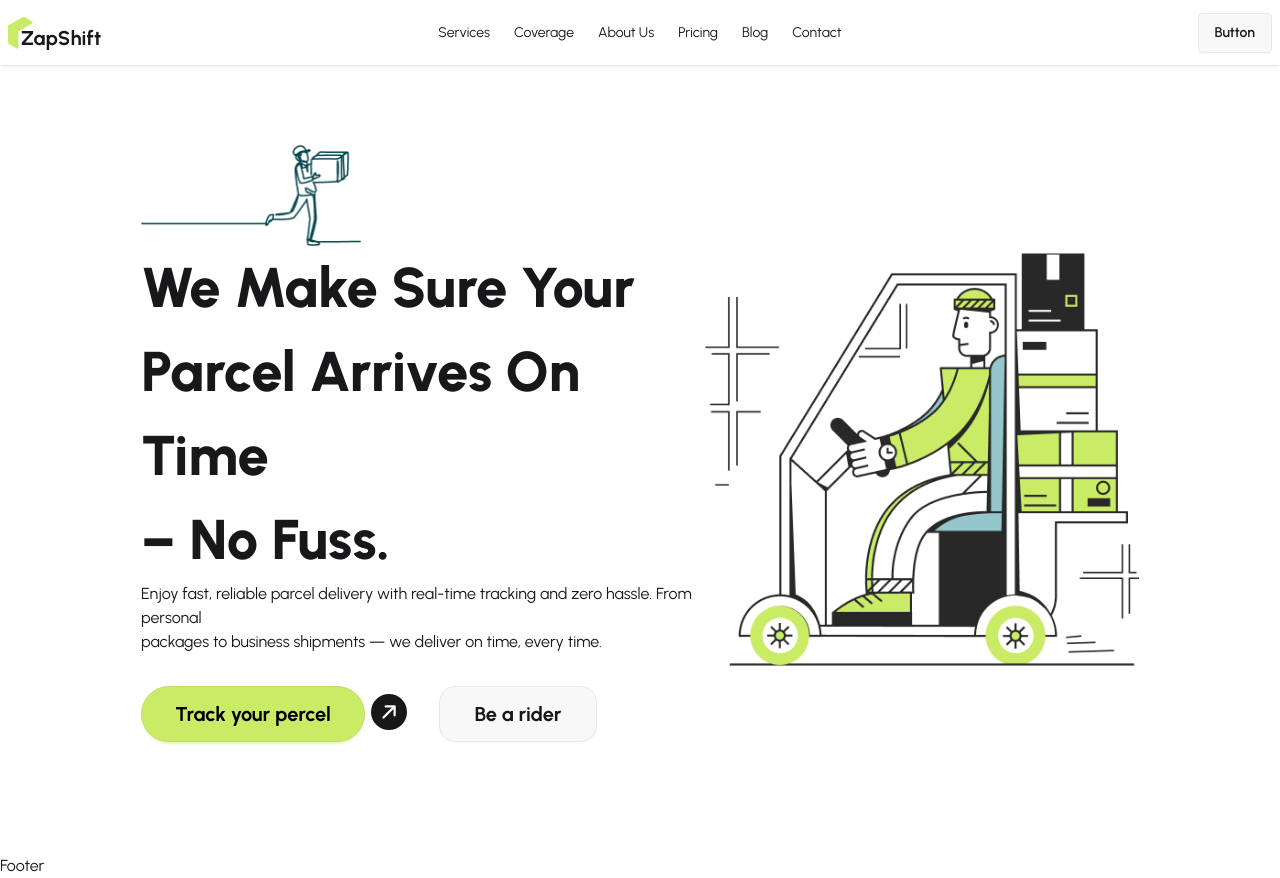
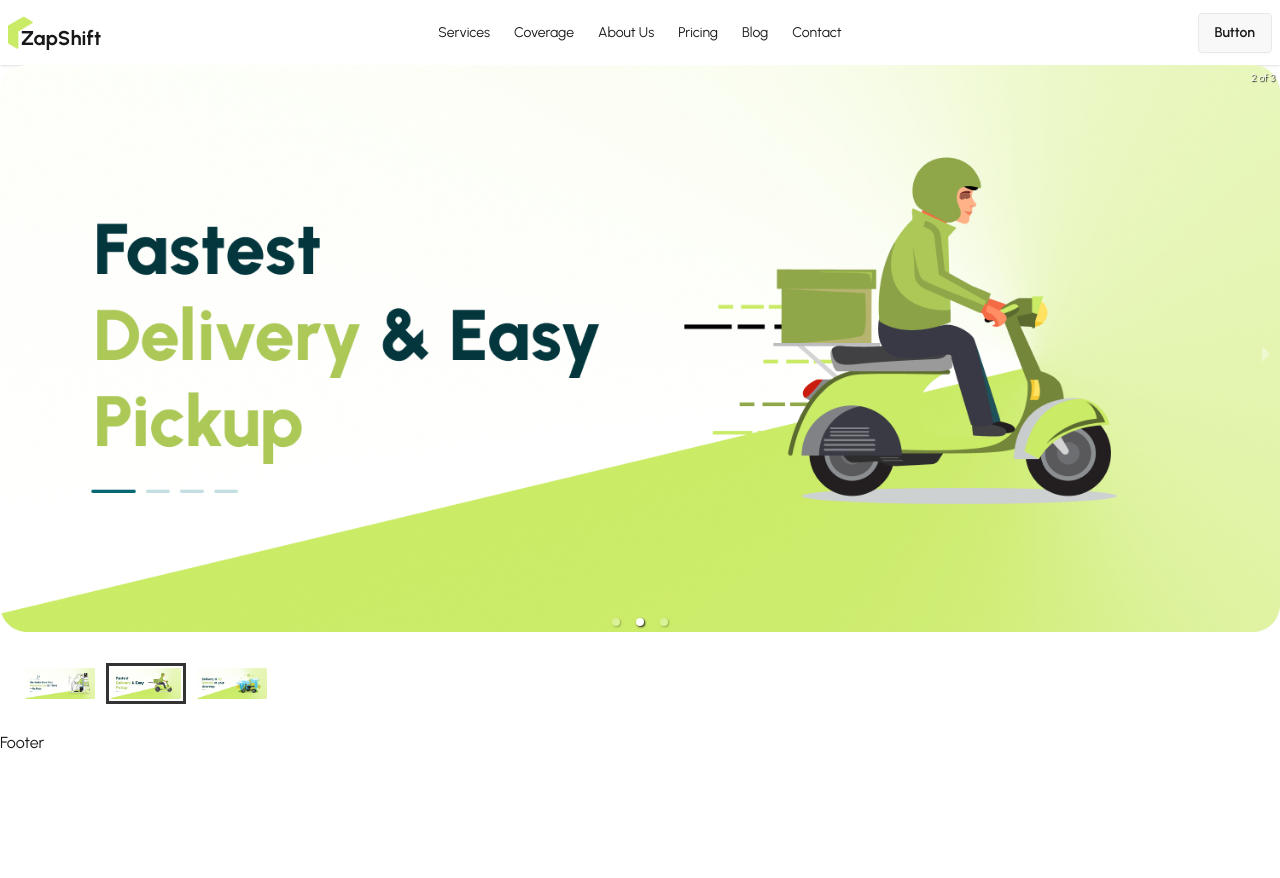
Before and after one commit to ShahinulRafi/zapshift-frontend, a React (Vite) app: page / in a window 1280 px wide. After the commit the page ends 800 px from the top, so only its background shows below. Built offline with nearby package versions, Linux system fonts and the light colour scheme.

Commit message:
adding banner and autoplay

```diff
--- a/package.json
+++ b/package.json
@@ -14,6 +14,7 @@
     "react": "^19.2.0",
     "react-dom": "^19.2.0",
     "react-icons": "^5.5.0",
+    "react-responsive-carousel": "^3.2.23",
     "react-router": "^7.12.0",
     "tailwindcss": "^4.1.18"
   },
--- a/src/pages/Home/Banner/Banner.jsx
+++ b/src/pages/Home/Banner/Banner.jsx
@@ -1,37 +1,56 @@
 import React from "react";
-import BannerImage from "../../../assets/big-deliveryman.png";
-import tinyDeliveryman from "../../../assets/tiny-deliveryman.png";
+import Banner1 from "../../../assets/banner/banner1.png";
+import Banner2 from "../../../assets/banner/banner2.png";
+import Banner3 from "../../../assets/banner/banner3.png";
 import { BsArrowUpRightCircleFill } from "react-icons/bs";
+import "react-responsive-carousel/lib/styles/carousel.min.css"; // requires a loader
+import { Carousel } from "react-responsive-carousel";
 
 const Banner = () => {
   return (
-    <div className="flex justify-between mx-8 px-[109px] py-[80px] items-center">
+    <Carousel autoPlay={true} infiniteLoop={true}>
       <div>
-        <img src={tinyDeliveryman} alt="" width="220px" height="100px" />
-        <h1 className="font-extrabold text-[56px]" text->
-          We Make Sure Your <br />
-          <span>Parcel Arrives</span> On Time <br />– No Fuss.
-        </h1>
-        <p className="text-[16px]">
-          Enjoy fast, reliable parcel delivery with real-time tracking and zero
-          hassle. From personal <br /> packages to business shipments — we
-          deliver on time, every time.
-        </p>
-
-        <div className="flex my-[32px] gap-8">
-          <button className="btn btn-primary text-[20px] text-black font-bold w-[224px] h-[56px] rounded-[99px] px-[32px] py-[16px]">
-            Track your percel
-          </button>
-          <BsArrowUpRightCircleFill className="-ml-6.5 text-4xl mt-2" />
-
-          <button className="btn font-bold text-[20px] w-[158px] h-[56px] px-[32px] py-[16px] rounded-[16px]">Be a rider</button>
-        </div>
+        <img src={Banner1} />
       </div>
       <div>
-        <img src={BannerImage} alt="" width="473.46" height="450" />
+        <img src={Banner2} />
       </div>
-    </div>
+      <div>
+        <img src={Banner3} />
+      </div>
+    </Carousel>
   );
 };
 
+// const Banner = () => {
+//   return (
+//     <div className="flex justify-between mx-8 px-[109px] py-[80px] items-center">
+//       <div>
+//         <img src={tinyDeliveryman} alt="" width="220px" height="100px" />
+//         <h1 className="font-extrabold text-[56px]" text->
+//           We Make Sure Your <br />
+//           <span>Parcel Arrives</span> On Time <br />– No Fuss.
+//         </h1>
+//         <p className="text-[16px]">
+//           Enjoy fast, reliable parcel delivery with real-time tracking and zero
+//           hassle. From personal <br /> packages to business shipments — we
+//           deliver on time, every time.
+//         </p>
+
+//         <div className="flex my-[32px] gap-8">
+//           <button className="btn btn-primary text-[20px] text-black font-bold w-[224px] h-[56px] rounded-[99px] px-[32px] py-[16px]">
+//             Track your percel
+//           </button>
+//           <BsArrowUpRightCircleFill className="-ml-6.5 text-4xl mt-2" />
+
+//           <button className="btn font-bold text-[20px] w-[158px] h-[56px] px-[32px] py-[16px] rounded-[16px]">Be a rider</button>
+//         </div>
+//       </div>
+//       <div>
+//         <img src={BannerImage} alt="" width="473.46" height="450" />
+//       </div>
+//     </div>
+//   );
+// };
+
 export default Banner;
```
Also changed, not shown: 1 other file (tests, documents, lock files or other folders).
